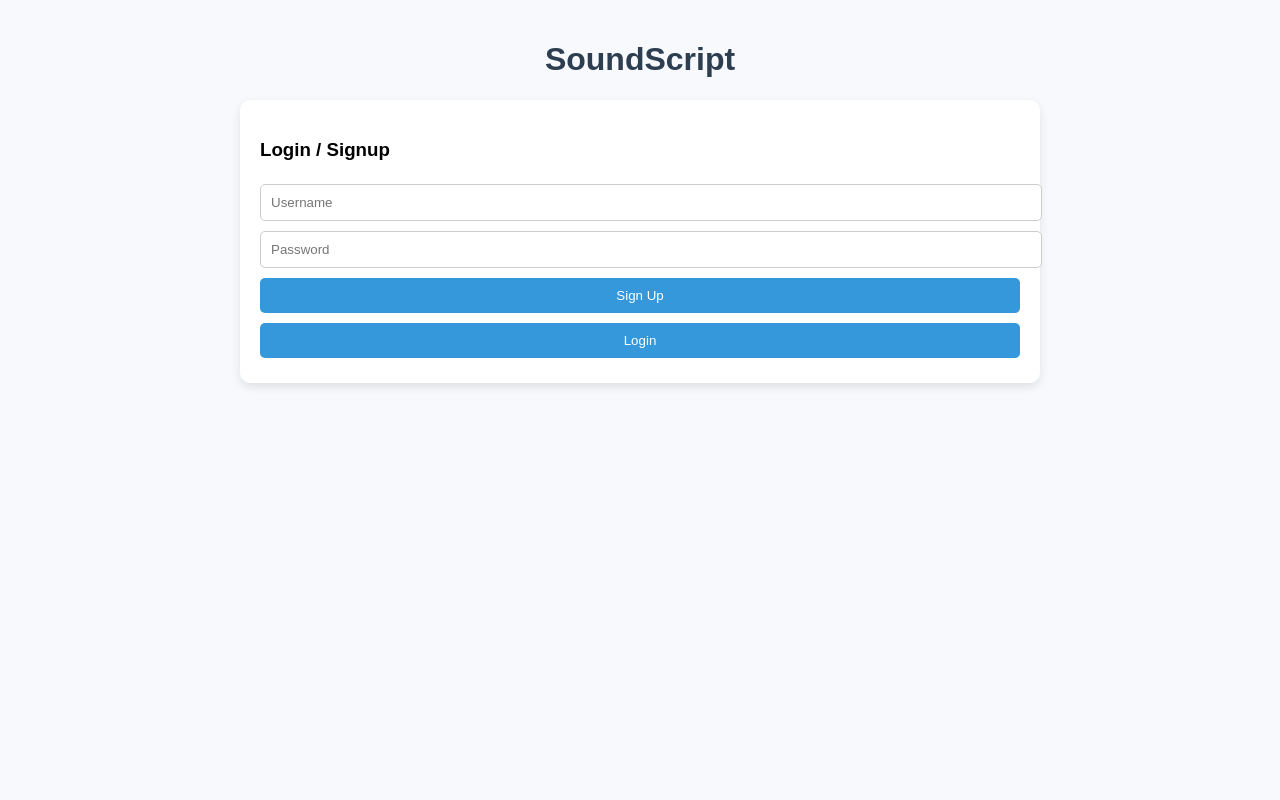
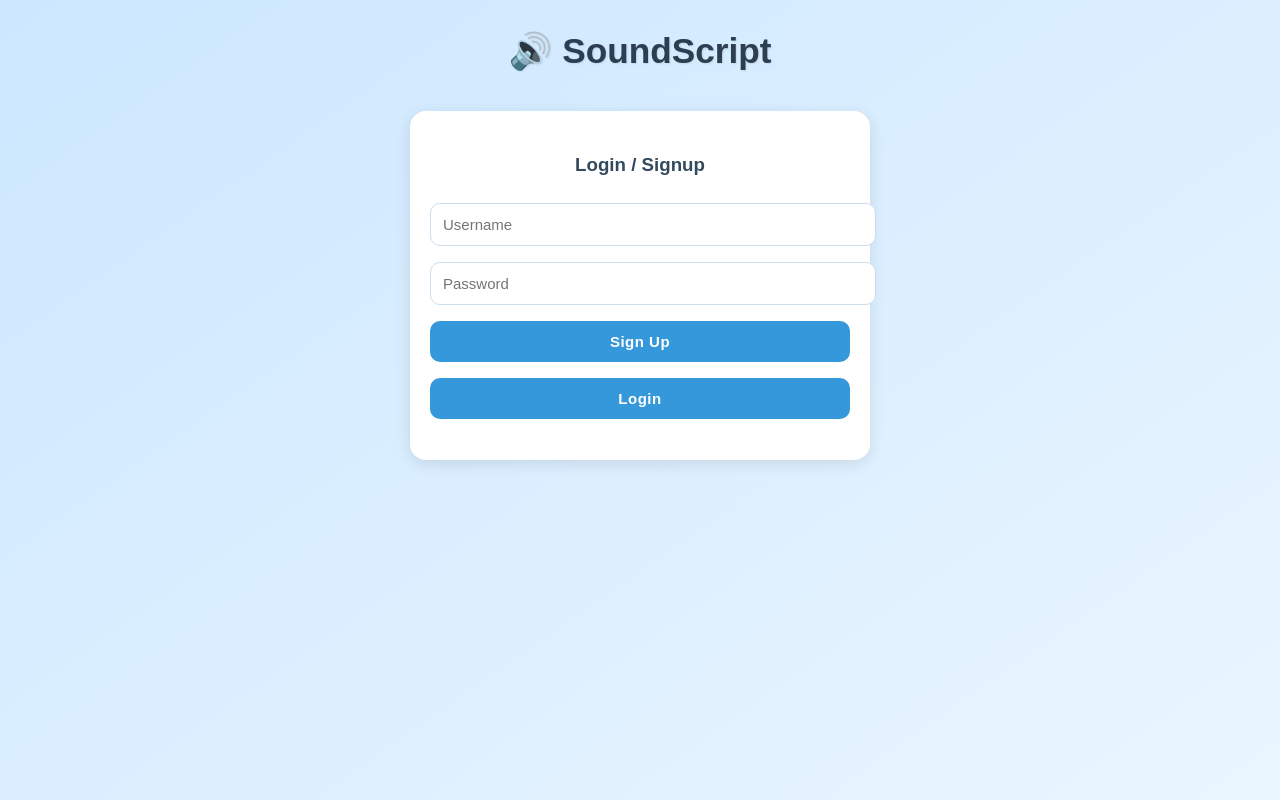
Before and after one commit to ShadyJnr05/call_trans-deep-, a Flask app: page / in a window 1280 px wide. Run offline with Flask 3, Linux system fonts and the light colour scheme.

Commit message:
Update index.html

```diff
--- a/templates/index.html
+++ b/templates/index.html
@@ -1,22 +1,123 @@
 <!DOCTYPE html>
-<html>
+<html lang="en">
 <head>
+    <meta charset="UTF-8">
+    <meta name="viewport" content="width=device-width, initial-scale=1.0">
     <title>SoundScript</title>
     <style>
-        body { font-family: Arial, sans-serif; max-width: 800px; margin: 0 auto; padding: 20px; background:#f7f9fc; }
-        h1 { text-align:center; color:#2c3e50; }
-        .container { margin: 20px 0; padding:20px; background:white; border-radius:10px; box-shadow:0 4px 10px rgba(0,0,0,0.1);}
-        input, select, button { padding:10px; margin:5px 0; width:100%; border-radius:5px; border:1px solid #ccc; }
-        button { cursor:pointer; background:#3498db; color:white; border:none; transition:0.2s; }
-        button:hover { background:#2980b9; }
-        #result, #translation { background:#ecf0f1; padding:10px; border-radius:5px; margin:10px 0; white-space: pre-wrap; }
+        :root {
+            --primary: #3498db;
+            --primary-dark: #2c82c9;
+            --bg-light: #eef6fc;
+            --text-dark: #2c3e50;
+            --shadow: 0 4px 15px rgba(0, 0, 0, 0.1);
+        }
+
+        body {
+            font-family: "Poppins", Arial, sans-serif;
+            margin: 0;
+            padding: 0;
+            background: linear-gradient(145deg, #cce7ff, #eaf6ff);
+            display: flex;
+            flex-direction: column;
+            align-items: center;
+            min-height: 100vh;
+        }
+
+        h1 {
+            margin-top: 30px;
+            color: var(--text-dark);
+            font-size: 2.2em;
+            text-align: center;
+            text-shadow: 1px 1px 2px rgba(0,0,0,0.1);
+        }
+
+        .container {
+            background: white;
+            width: 90%;
+            max-width: 420px;
+            padding: 25px 20px;
+            margin: 15px 0;
+            border-radius: 16px;
+            box-shadow: var(--shadow);
+            transition: 0.3s ease;
+        }
+
+        .container:hover {
+            transform: translateY(-3px);
+            box-shadow: 0 6px 20px rgba(0,0,0,0.15);
+        }
+
+        input, select, button {
+            padding: 12px;
+            margin: 8px 0;
+            width: 100%;
+            border-radius: 10px;
+            border: 1px solid #ccddee;
+            font-size: 15px;
+            outline: none;
+            transition: 0.2s ease;
+        }
+
+        input:focus, select:focus {
+            border-color: var(--primary);
+            box-shadow: 0 0 6px rgba(52,152,219,0.4);
+        }
+
+        button {
+            background: var(--primary);
+            color: white;
+            font-weight: bold;
+            letter-spacing: 0.5px;
+            border: none;
+            cursor: pointer;
+            transition: 0.3s ease;
+        }
+
+        button:hover {
+            background: var(--primary-dark);
+            transform: scale(1.02);
+        }
+
+        #result, #translation {
+            background: var(--bg-light);
+            padding: 12px;
+            border-radius: 8px;
+            margin-top: 10px;
+            font-size: 15px;
+            color: #333;
+            line-height: 1.5;
+            white-space: pre-wrap;
+            box-shadow: inset 0 0 4px rgba(0,0,0,0.05);
+        }
+
+        #auth-msg {
+            margin-top: 8px;
+            color: #2980b9;
+            font-size: 0.95em;
+            text-align: center;
+        }
+
+        @media (max-width: 500px) {
+            h1 {
+                font-size: 1.8em;
+            }
+            .container {
+                padding: 20px 15px;
+                border-radius: 14px;
+            }
+            input, select, button {
+                font-size: 14px;
+                padding: 10px;
+            }
+        }
     </style>
 </head>
 <body>
-    <h1>SoundScript</h1>
+    <h1>🔊 SoundScript</h1>
 
     <div class="container" id="auth-section">
-        <h3>Login / Signup</h3>
+        <h3 style="text-align:center; color:#34495e;">Login / Signup</h3>
         <input type="text" id="username" placeholder="Username">
         <input type="password" id="password" placeholder="Password">
         <button onclick="signup()">Sign Up</button>
@@ -25,12 +126,12 @@
     </div>
 
     <div class="container" id="app-section" style="display:none;">
-        <h3>Upload Audio File</h3>
+        <h3 style="text-align:center; color:#34495e;">Upload Audio File</h3>
         <input type="file" id="audio-file" accept="audio/*">
         <button onclick="uploadAudio()">Transcribe Audio</button>
         <div id="result"></div>
 
-        <h3>Translate Transcript</h3>
+        <h3 style="text-align:center; color:#34495e;">Translate Transcript</h3>
         <select id="language">
             <option value="fr">French</option>
             <option value="es">Spanish</option>
```
